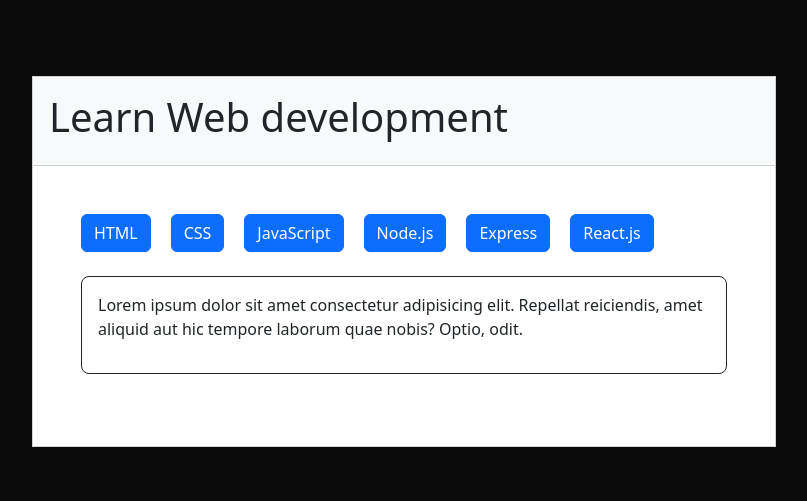
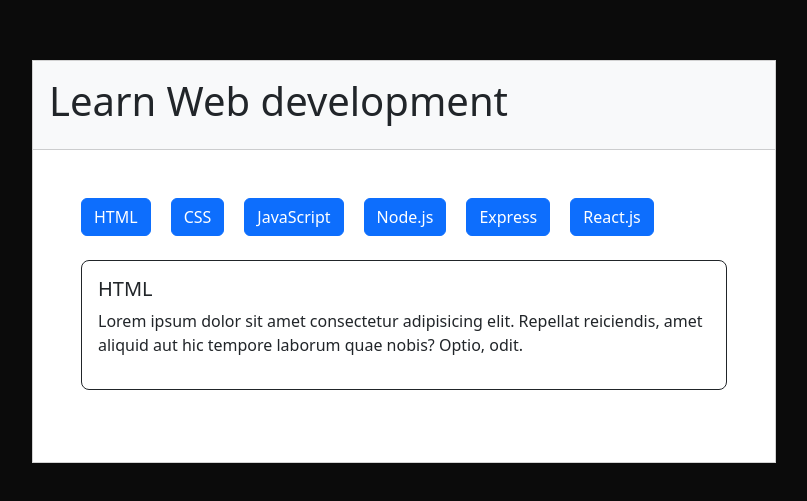
Before and after one commit to giuseppepetrazzuolo6/react-use-state, a React (Vite) app: page / in a window 1280 px wide. Shown: the part 139-640 px from the top of the page, without its empty margins (236-1043 px from the left). Built offline with nearby package versions, Linux system fonts and the light colour scheme.

Commit message:
add h5 tag in markup

```diff
--- a/src/App.jsx
+++ b/src/App.jsx
@@ -17,6 +17,7 @@
             <button className="btn btn-primary">Express</button>
             <button className="btn btn-primary">React.js</button>
             <div className="border border-1 border-dark rounded-3 p-3 my-4">
+              <h5>HTML</h5>
               <p>Lorem ipsum dolor sit amet consectetur adipisicing elit. Repellat reiciendis, amet aliquid aut hic tempore laborum quae nobis? Optio, odit.</p>
             </div>
           </div>
```
